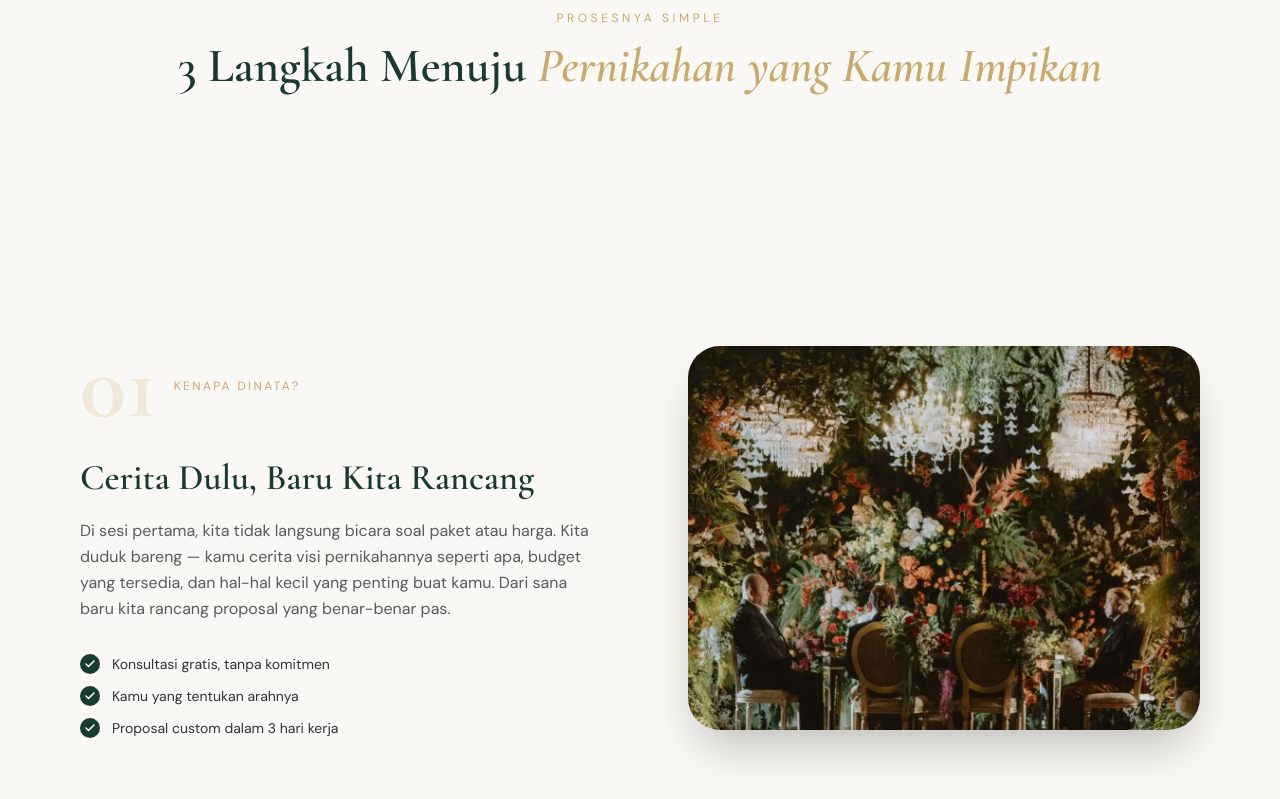
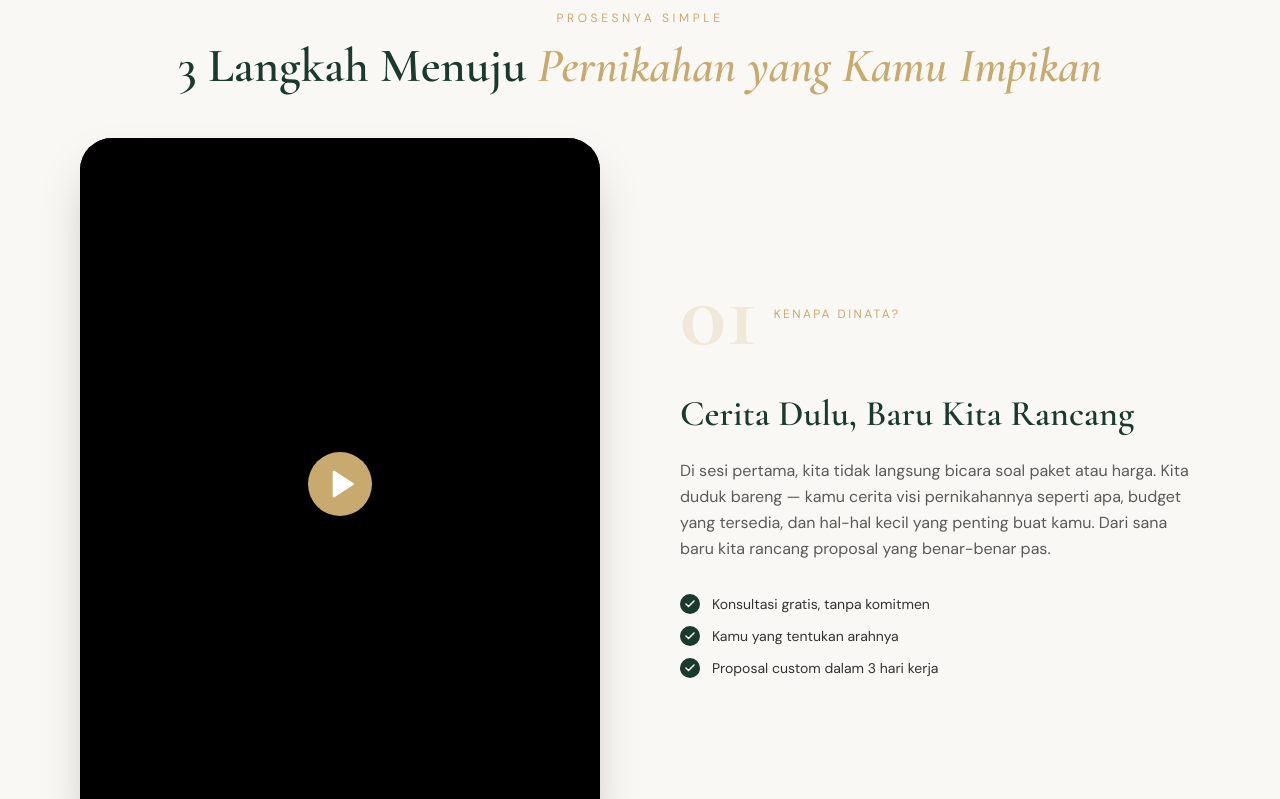
Before and after one commit to Handaldev/dnata-organizer, a Next.js app: page / in a window 1280 px wide. Shown: the part 3140-3939 px from the top of the page. Built offline with nearby package versions, Linux system fonts and the light colour scheme; no server answers.

Commit message:
feat: add video player and refactor step content component

```diff
--- a/sections/Process.tsx
+++ b/sections/Process.tsx
@@ -1,16 +1,24 @@
 'use client'
 
-import { useRef } from 'react'
-import Image from 'next/image'
-import { motion, useInView } from 'framer-motion'
+import { useRef, useState } from 'react'
+import { motion, useInView, useScroll, useTransform } from 'framer-motion'
+import { Play } from 'lucide-react'
+
+// Video configuration - mudah diubah kedepannya
+const videoConfig = {
+  // Support Instagram, TikTok, YouTube embeds
+  // Contoh:
+  // Instagram: https://www.instagram.com/p/VIDEO_ID/embed
+  // TikTok: https://www.tiktok.com/embed/VIDEO_ID
+  // YouTube: https://www.youtube.com/embed/VIDEO_ID
+  url: 'https://www.youtube.com/embed/dQw4w9WgXcQ?si=ZXJzaCBpbiBjb2RlIGJvYg',
+}
 
 const steps = [
   {
     number: '01',
     title: 'Cerita Dulu, Baru Kita Rancang',
     desc: 'Di sesi pertama, kita tidak langsung bicara soal paket atau harga. Kita duduk bareng — kamu cerita visi pernikahannya seperti apa, budget yang tersedia, dan hal-hal kecil yang penting buat kamu. Dari sana baru kita rancang proposal yang benar-benar pas.',
-    image: '/images/proses_1.webp',
-    imageAlt: 'Sesi konsultasi wedding planner Dinata Organizer',
     points: [
       'Konsultasi gratis, tanpa komitmen',
       'Kamu yang tentukan arahnya',
@@ -21,8 +29,6 @@ const steps = [
     number: '02',
     title: 'Kami Gerak, Kamu Tenang',
     desc: 'Setelah deal, tim kami langsung turun tangan. Riset vendor terbaik sesuai budget dan konsep kamu, negosiasi harga, koordinasi jadwal — semua kami handle. Kamu tinggal approve via WhatsApp, sisanya biar kami yang pikirin.',
-    image: '/images/proses_2.webp',
-    imageAlt: 'Perencanaan detail pernikahan bersama tim Dinata Organizer',
     points: [
       'Vendor pilihan, sesuai budget',
       'Negosiasi harga terbaik untuk kamu',
@@ -33,8 +39,6 @@ const steps = [
     number: '03',
     title: 'Hari H Berjalan Sempurna',
     desc: 'Tim kami standby dari pagi sampai selesai. Koordinasi vendor, troubleshooting, jaga timeline — semua beres di belakang layar tanpa kamu perlu tahu. Kamu fokus nikmatin momen paling spesial dalam hidupmu.',
-    image: '/images/proses_3.webp',
-    imageAlt: 'Hari pernikahan yang sempurna bersama Dinata Organizer',
     points: [
       'Tim on-site full day',
       'Problem solving tanpa ganggu kamu',
@@ -43,26 +47,55 @@ const steps = [
   },
 ]
 
-function StepCard({ step, index }: { step: typeof steps[0]; index: number }) {
-  const ref = useRef(null)
-  const inView = useInView(ref, { once: true, margin: '-100px' })
+// Video Player Component
+function VideoPlayer() {
+  const [isPlaying, setIsPlaying] = useState(false)
 
   return (
-    <div
+    <div className="sticky top-20 h-fit">
+      <div className="rounded-[2rem] overflow-hidden aspect-[9/16] lg:aspect-[3/4] relative shadow-2xl bg-black">
+        {!isPlaying ? (
+          <div className="absolute inset-0 bg-black/80 flex items-center justify-center cursor-pointer group"
+            onClick={() => setIsPlaying(true)}>
+            <button
+              className="w-16 h-16 rounded-full bg-[#C8A96E] flex items-center justify-center hover:bg-[#C8A96E]/90 transition-colors group-hover:scale-110 duration-300"
+              aria-label="Play video"
+            >
+              <Play size={32} className="text-white fill-white ml-1" />
+            </button>
+          </div>
+        ) : (
+          <iframe
+            width="100%"
+            height="100%"
+            src={videoConfig.url + '?autoplay=1'}
+            title="Dinata Organizer Process Video"
+            frameBorder="0"
+            allow="accelerometer; autoplay; clipboard-write; encrypted-media; gyroscope; picture-in-picture"
+            allowFullScreen
+            className="w-full h-full"
+          />
+        )}
+      </div>
+    </div>
+  )
+}
+
+// Step Content Component
+function StepContent({ step, index }: { step: typeof steps[0]; index: number }) {
+  const ref = useRef(null)
+  const inView = useInView(ref, { margin: '-50% 0px -50% 0px' })
+
+  return (
+    <motion.div
       ref={ref}
-      className="min-h-screen flex items-center py-28 sticky top-0 bg-[#FAF8F4]"
+      initial={{ opacity: 0, y: 20 }}
+      animate={inView ? { opacity: 1, y: 0 } : { opacity: 0.3, y: 20 }}
+      transition={{ duration: 0.6 }}
+      className="py-32"
     >
-      <div className="max-w-[1440px] mx-auto px-8 lg:px-16 xl:px-20 w-full">
-        <div className="grid lg:grid-cols-2 gap-16 lg:gap-24 items-center">
-          {/* Text */}
-          <motion.div
-            initial={{ opacity: 0, x: -32 }}
-            animate={inView ? { opacity: 1, x: 0 } : {}}
-            transition={{ duration: 0.8, delay: 0.1 }}
-            className={index % 2 === 1 ? 'lg:order-2' : ''}
-          >
-            {/* Step number with label beside it */}
-            <div className="flex items-center gap-4 mb-6">
+      {/* Step number with label */}
+      <div className="flex items-center gap-4 mb-8">
         <p
           className="font-cormorant text-7xl lg:text-8xl font-bold text-[#C8A96E]/20 leading-none select-none"
           style={{ fontFamily: 'Cormorant Garamond, Georgia, serif' }}
@@ -78,15 +111,17 @@ function StepCard({ step, index }: { step: typeof steps[0]; index: number }) {
         </p>
       </div>
 
+      {/* Title */}
       <h3
-              className="font-cormorant text-3xl lg:text-4xl font-semibold text-[#1B3A2E] leading-tight mb-5"
+        className="font-cormorant text-3xl lg:text-4xl font-semibold text-[#1B3A2E] leading-tight mb-6"
         style={{ fontFamily: 'Cormorant Garamond, Georgia, serif' }}
       >
         {step.title}
       </h3>
 
+      {/* Description */}
       <p
-              className="text-[#5a5a5a] text-base font-dm leading-relaxed mb-8"
+        className="text-[#5a5a5a] text-base font-dm leading-relaxed mb-8 max-w-2xl"
         style={{ fontFamily: 'DM Sans, sans-serif' }}
       >
         {step.desc}
@@ -116,28 +151,6 @@ function StepCard({ step, index }: { step: typeof steps[0]; index: number }) {
         ))}
       </ul>
     </motion.div>
-
-          {/* Image */}
-          <motion.div
-            initial={{ opacity: 0, x: 32 }}
-            animate={inView ? { opacity: 1, x: 0 } : {}}
-            transition={{ duration: 0.9, delay: 0.2 }}
-            className={index % 2 === 1 ? 'lg:order-1' : ''}
-          >
-            <div className="rounded-[2rem] overflow-hidden aspect-[4/3] relative shadow-2xl">
-              <Image
-                src={step.image}
-                alt={step.imageAlt}
-                fill
-                className="object-cover"
-                sizes="(max-width: 768px) 100vw, 50vw"
-              />
-              <div className="absolute inset-0 bg-gradient-to-br from-[#1B3A2E]/10 to-transparent" />
-            </div>
-          </motion.div>
-        </div>
-      </div>
-    </div>
   )
 }
 
@@ -173,11 +186,26 @@ export default function Process() {
         </motion.h2>
       </div>
 
-      {/* Sticky steps */}
+      {/* Main content with sticky video */}
+      <div className="max-w-[1440px] mx-auto px-8 lg:px-16 xl:px-20">
+        <div className="grid lg:grid-cols-2 gap-12 lg:gap-20 items-start">
+          {/* Video - Sticky on scroll */}
+          <div className="hidden lg:block">
+            <VideoPlayer />
+          </div>
+
+          {/* Mobile video player */}
+          <div className="lg:hidden mb-12">
+            <VideoPlayer />
+          </div>
+
+          {/* Steps content - scrollable text */}
           <div>
             {steps.map((step, i) => (
-          <StepCard key={step.number} step={step} index={i} />
+              <StepContent key={step.number} step={step} index={i} />
             ))}
+          </div>
+        </div>
       </div>
     </section>
   )
```
Lines whose indentation alone changed are shown as unchanged.
